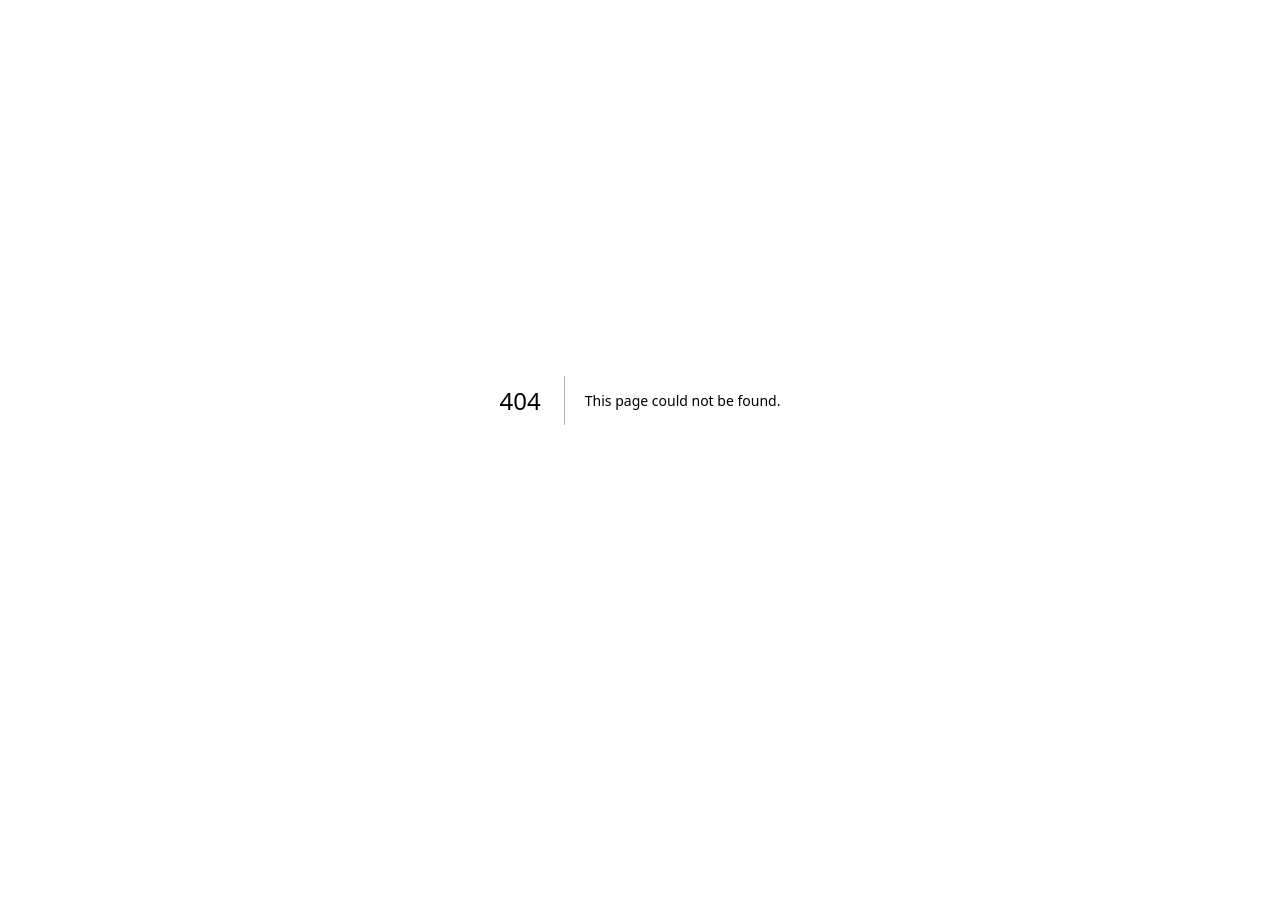
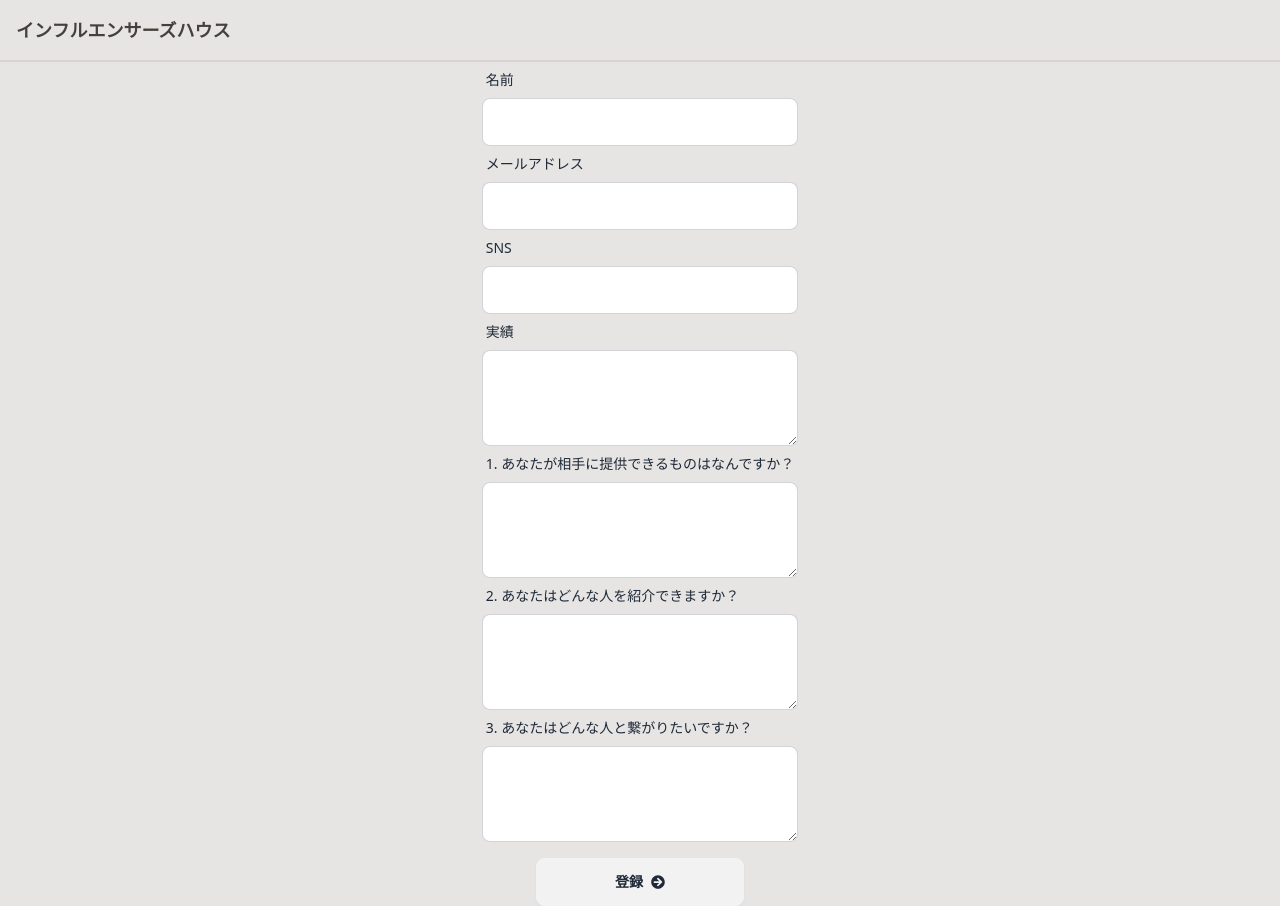
Before and after one commit to maaaashi/InfluencersHouse, a Next.js app: page /1/register in a window 1280 px wide. Before the commit this address had no page. Before the commit the page ends 800 px from the top, so only its background shows below. Built offline with nearby package versions, Linux system fonts and the light colour scheme.

Commit message:
add mock pages

```diff
--- /dev/null
+++ b/src/app/[id]/house/page.tsx
@@ -0,0 +1,49 @@
+'use client'
+
+interface Params {
+  id: string
+}
+
+export default function Page({ params }: { params: Params }) {
+  return (
+    <div className='flex flex-col items-center gap-5'>
+      ハウス
+      <div className='overflow-x-auto'>
+        <table className='table'>
+          {/* head */}
+          <thead>
+            <tr>
+              <th></th>
+              <th>Name</th>
+              <th>Job</th>
+              <th>Favorite Color</th>
+            </tr>
+          </thead>
+          <tbody>
+            {/* row 1 */}
+            <tr>
+              <th>1</th>
+              <td>Cy Ganderton</td>
+              <td>Quality Control Specialist</td>
+              <td>Blue</td>
+            </tr>
+            {/* row 2 */}
+            <tr>
+              <th>2</th>
+              <td>Hart Hagerty</td>
+              <td>Desktop Support Technician</td>
+              <td>Purple</td>
+            </tr>
+            {/* row 3 */}
+            <tr>
+              <th>3</th>
+              <td>Brice Swyre</td>
+              <td>Tax Accountant</td>
+              <td>Red</td>
+            </tr>
+          </tbody>
+        </table>
+      </div>
+    </div>
+  )
+}
--- /dev/null
+++ b/src/app/[id]/page.tsx
@@ -0,0 +1,30 @@
+'use client'
+
+import { useRouter } from 'next/navigation'
+import { FaArrowCircleRight } from 'react-icons/fa'
+
+interface Params {
+  id: string
+}
+
+export default function Page({ params }: { params: Params }) {
+  const router = useRouter()
+
+  const moveToRegisterPage = () => {
+    router.push(`/${params.id}/register`)
+  }
+
+  return (
+    <div className='flex flex-col items-center gap-5'>
+      おめでとうございます。 あなたは招待されました。
+      <img
+        src='https://images.dog.ceo/breeds/schnauzer-miniature/n02097047_5989.jpg'
+        alt=''
+      />
+      <button className='btn w-52' onClick={moveToRegisterPage}>
+        入力へ進む
+        <FaArrowCircleRight />
+      </button>
+    </div>
+  )
+}
--- /dev/null
+++ b/src/app/[id]/register/page.tsx
@@ -0,0 +1,71 @@
+'use client'
+
+import { useRouter } from 'next/navigation'
+import { FaArrowCircleRight } from 'react-icons/fa'
+
+export default function Page({ params }) {
+  const router = useRouter()
+
+  const moveToHouse = () => {
+    router.push(`/${params.id}/house`)
+  }
+
+  return (
+    <div className='flex flex-col items-center gap-4'>
+      <div>
+        <label className='form-control w-full px-4'>
+          <div className='label'>
+            <span className='label-text'>名前</span>
+          </div>
+          <input type='text' className='input input-bordered w-full max-w-xs' />
+        </label>
+        <label className='form-control w-full px-4'>
+          <div className='label'>
+            <span className='label-text'>メールアドレス</span>
+          </div>
+          <input type='text' className='input input-bordered w-full max-w-xs' />
+        </label>
+        <label className='form-control w-full px-4'>
+          <div className='label'>
+            <span className='label-text'>SNS</span>
+          </div>
+          <input type='text' className='input input-bordered w-full max-w-xs' />
+        </label>
+        <label className='form-control w-full px-4'>
+          <div className='label'>
+            <span className='label-text'>実績</span>
+          </div>
+          <textarea className='textarea textarea-bordered h-24'></textarea>
+        </label>
+        <label className='form-control w-full px-4'>
+          <div className='label'>
+            <span className='label-text'>
+              1. あなたが相手に提供できるものはなんですか？
+            </span>
+          </div>
+          <textarea className='textarea textarea-bordered h-24'></textarea>
+        </label>
+        <label className='form-control w-full px-4'>
+          <div className='label'>
+            <span className='label-text'>
+              2. あなたはどんな人を紹介できますか？
+            </span>
+          </div>
+          <textarea className='textarea textarea-bordered h-24'></textarea>
+        </label>
+        <label className='form-control w-full px-4'>
+          <div className='label'>
+            <span className='label-text'>
+              3. あなたはどんな人と繋がりたいですか？
+            </span>
+          </div>
+          <textarea className='textarea textarea-bordered h-24'></textarea>
+        </label>
+      </div>
+      <button className='btn w-52' onClick={moveToHouse}>
+        登録
+        <FaArrowCircleRight />
+      </button>
+    </div>
+  )
+}
--- a/src/app/globals.css
+++ b/src/app/globals.css
@@ -1,33 +1,3 @@
 @tailwind base;
 @tailwind components;
 @tailwind utilities;
-
-:root {
-  --foreground-rgb: 0, 0, 0;
-  --background-start-rgb: 214, 219, 220;
-  --background-end-rgb: 255, 255, 255;
-}
-
-@media (prefers-color-scheme: dark) {
-  :root {
-    --foreground-rgb: 255, 255, 255;
-    --background-start-rgb: 0, 0, 0;
-    --background-end-rgb: 0, 0, 0;
-  }
-}
-
-body {
-  color: rgb(var(--foreground-rgb));
-  background: linear-gradient(
-      to bottom,
-      transparent,
-      rgb(var(--background-end-rgb))
-    )
-    rgb(var(--background-start-rgb));
-}
-
-@layer utilities {
-  .text-balance {
-    text-wrap: balance;
-  }
-}
--- a/src/app/layout.tsx
+++ b/src/app/layout.tsx
@@ -13,8 +13,13 @@ export default function RootLayout({
   children: React.ReactNode
 }>) {
   return (
-    <html lang='ja'>
-      <body>{children}</body>
+    <html lang='ja' data-theme='light'>
+      <body className='min-h-screen bg-stone-200 text-stone-700 flex flex-col overflow-hidden'>
+        <header className='p-4 border-stone-300 border-b-2'>
+          <h1 className='font-bold text-lg'>インフルエンサーズハウス</h1>
+        </header>
+        {children}
+      </body>
     </html>
   )
 }
--- a/src/app/page.tsx
+++ b/src/app/page.tsx
@@ -1,12 +1,8 @@
-import { supabase } from "@/lib/SupabaseClient";
-import Image from "next/image";
+import { supabase } from '@/lib/SupabaseClient'
+import Image from 'next/image'
 
 export default function Home() {
-  const supabaseClient = supabase;
-  supabase.
-  return (
-    <main className="">
+  return <main>
 
-    </main>
-  );
+  </main>
 }
```
